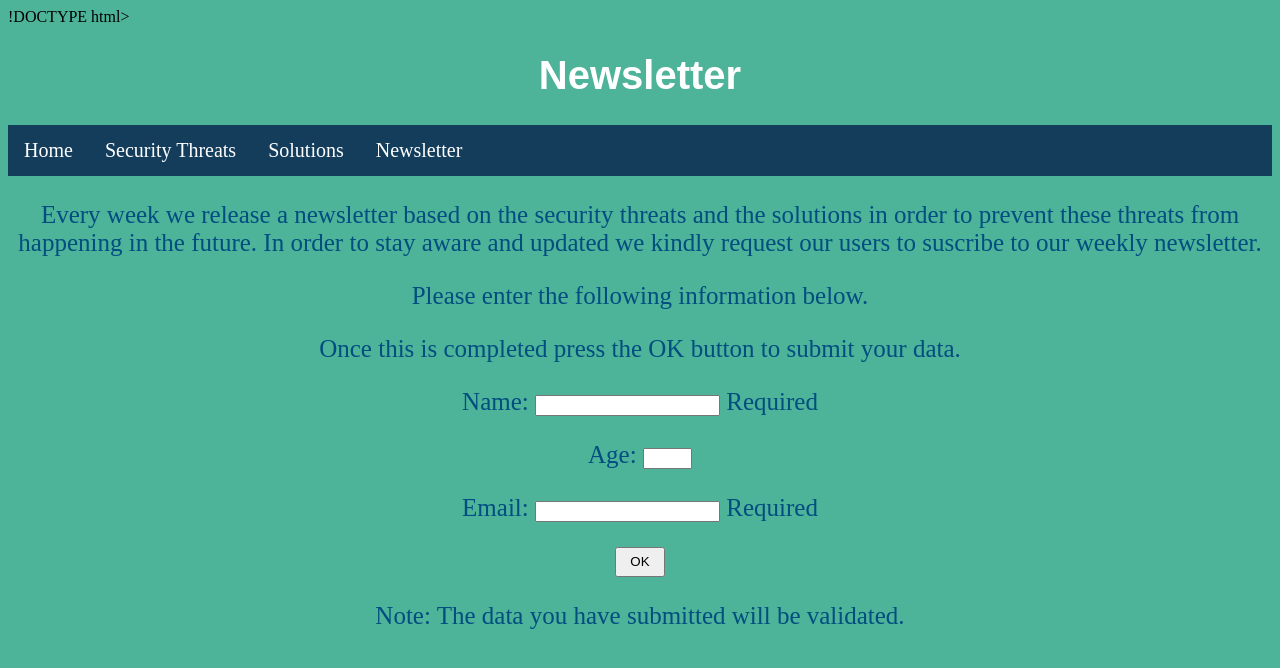
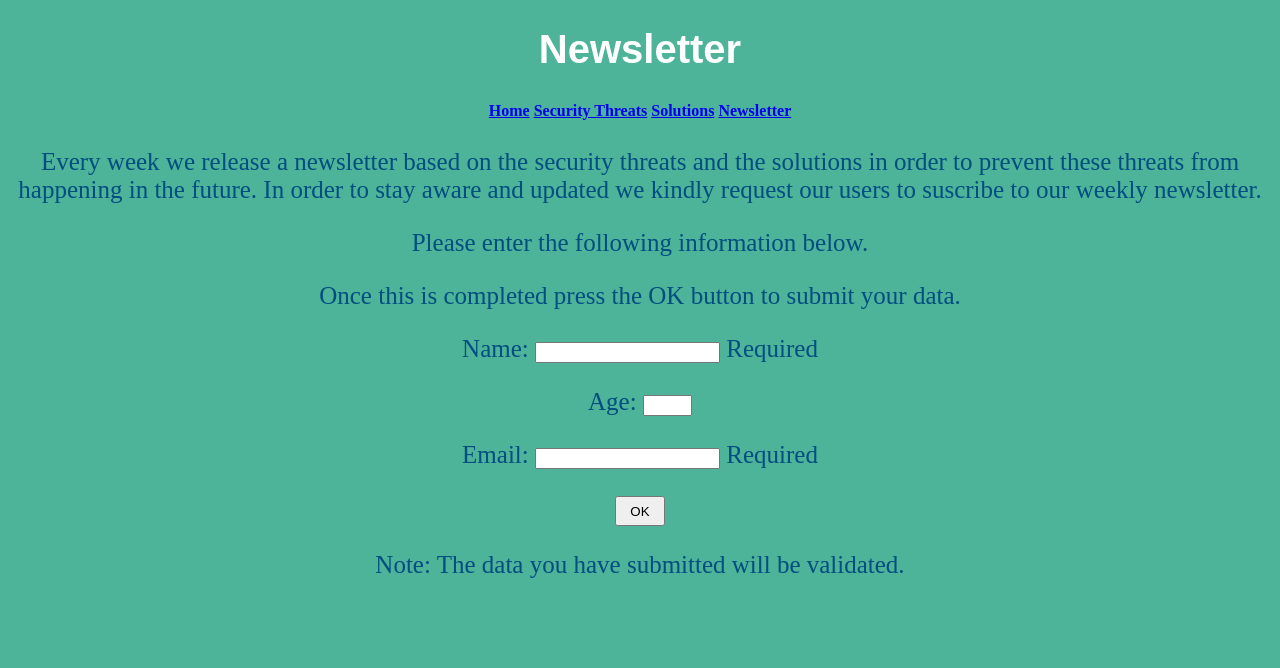
Before and after one commit to SUF-CB/threats-to-web-servers, a plain HTML site: page Newsletter.html in a window 1280 px wide. Drawn offline with Linux system fonts and the light colour scheme.

Commit message:
Update Newsletter.html

```diff
--- a/Newsletter.html
+++ b/Newsletter.html
@@ -1,4 +1,4 @@
-!DOCTYPE html>
+<!DOCTYPE html>
 <html lang="en">
   <head>
     <title>Newsletter</title>
@@ -10,12 +10,17 @@
   </head>
   <body>
     <h1>Newsletter</h1>
-    <ul>
-  <li><a class="active" href="index.html">Home</a></li>
-  <li><a href="SecurityThreats.html">Security Threats</a></li>
-  <li><a href="Solutions.html">Solutions</a></li>
-   <li><a href="Newsletter.html">Newsletter</a></li>
-   </ul>
+  <table align="center">
+      <tr>
+
+  <th><a href="index.html">Home</a></th>
+  <th><a href="SecurityThreats.html">Security Threats</a></th>
+  <th><a href="Solutions.html">Solutions</a></th>
+  <th><a href="Newsletter.html">Newsletter</a></th>
+
+
+      </tr>
+    </table>
 
   <p> Every week we release a newsletter based on the security threats and the solutions in order to prevent these threats from happening in the future. In order to stay aware and updated we kindly request our users to suscribe to our weekly newsletter.</p>
   <p> Please enter the following information below.</p>
```
